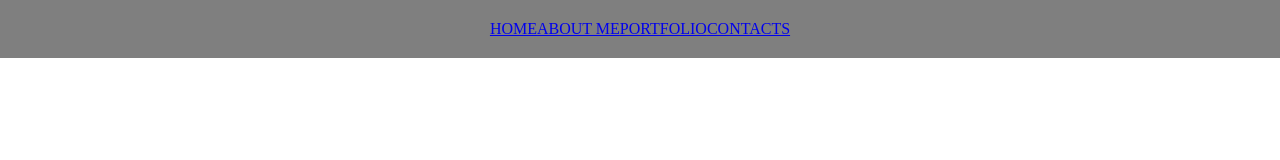
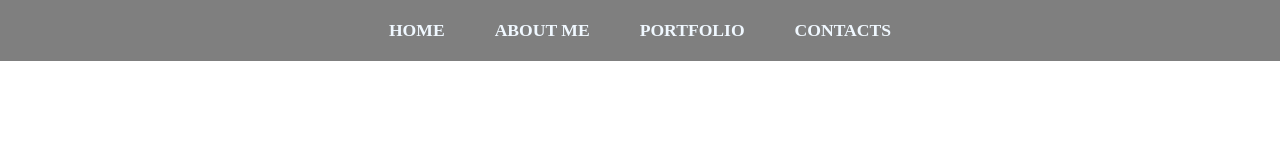
Before and after one commit to WilliamHagan808/WilliamHagan808.github.io, a plain HTML site: page index.html in a window 1280 px wide. Drawn offline with Linux system fonts and the light colour scheme.

Commit message:
finish style and function of navigation bar on top

```diff
--- a/index.html
+++ b/index.html
@@ -8,7 +8,7 @@
     <title>Document</title>
   </head>
   <body>
-    <div class="webpage">
+    <div class="navbar">
       <ul>
         <li><a href="#">HOME</a></li>
         <li><a href="#">ABOUT ME</a></li>
--- a/styles.css
+++ b/styles.css
@@ -4,7 +4,7 @@
     box-sizing: border-box;
 }
 
-.webpage{
+.navbar{
     display: flex;
     justify-content: center;
     align-items: center;
@@ -12,8 +12,24 @@
     position: sticky;
     top: 0
 }
-.webpage ul{
+.navbar ul{
     display: flex;
     list-style: none;
     margin: 20px 0px;
 }
+.navbar ul li{
+    font-family: century;
+    font-size: 1.1rem;
+    font-weight: bold;
+}
+.navbar ul li a{
+    text-decoration: none;
+    color: aliceblue;
+    padding: 8px 25px;
+    transition: all .5s ease;
+}
+.navbar ul li a:hover{
+    background-color: white;
+    color:black;
+    box-shadow: 0 0 10px white;
+}
```
